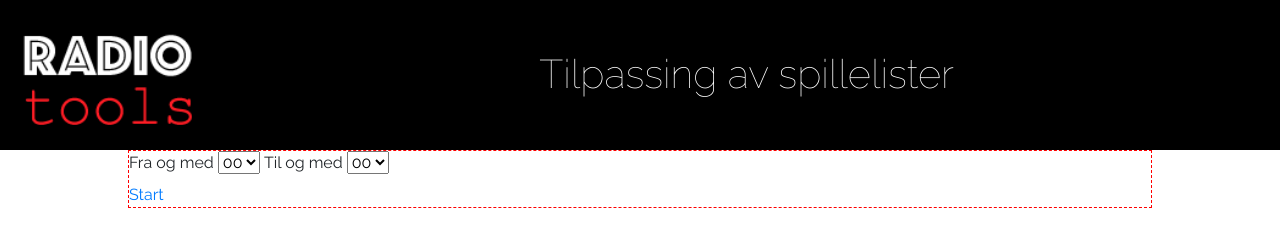
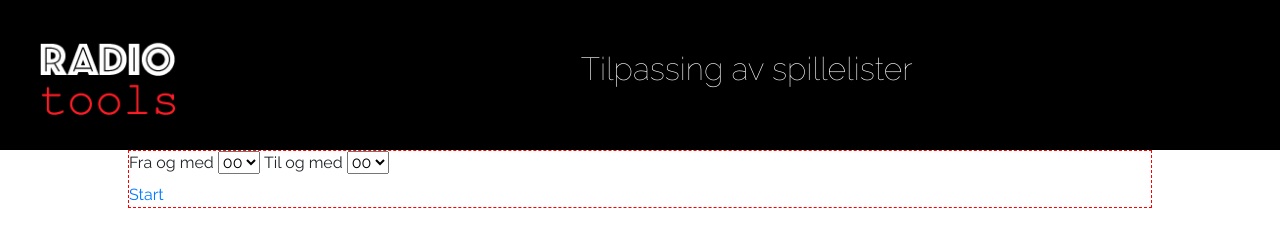
Before and after one commit to kallevikstyle/radio102-spillelister, a website: page index.html in a window 1280 px wide. Drawn offline with Linux system fonts and the light colour scheme.

Commit message:
Adjusting logo and h1 size in header

```diff
--- a/assets/sass/partials/_base.scss
+++ b/assets/sass/partials/_base.scss
@@ -11,4 +11,5 @@ main {
 h1 {
     font-family: $raleway;
     font-weight: 100;
+    font-size: 2rem;
 }
--- a/assets/sass/partials/modules/_header.scss
+++ b/assets/sass/partials/modules/_header.scss
@@ -7,7 +7,7 @@
         background-position: center center;
         background-size: contain;
         background-repeat: no-repeat;
-        @include header-vertical-align(100px);
+        @include header-vertical-align(80px);
     }
     &__title {
         color: $bg-color;
```
Also changed, not shown: assets/css/styles.css.
